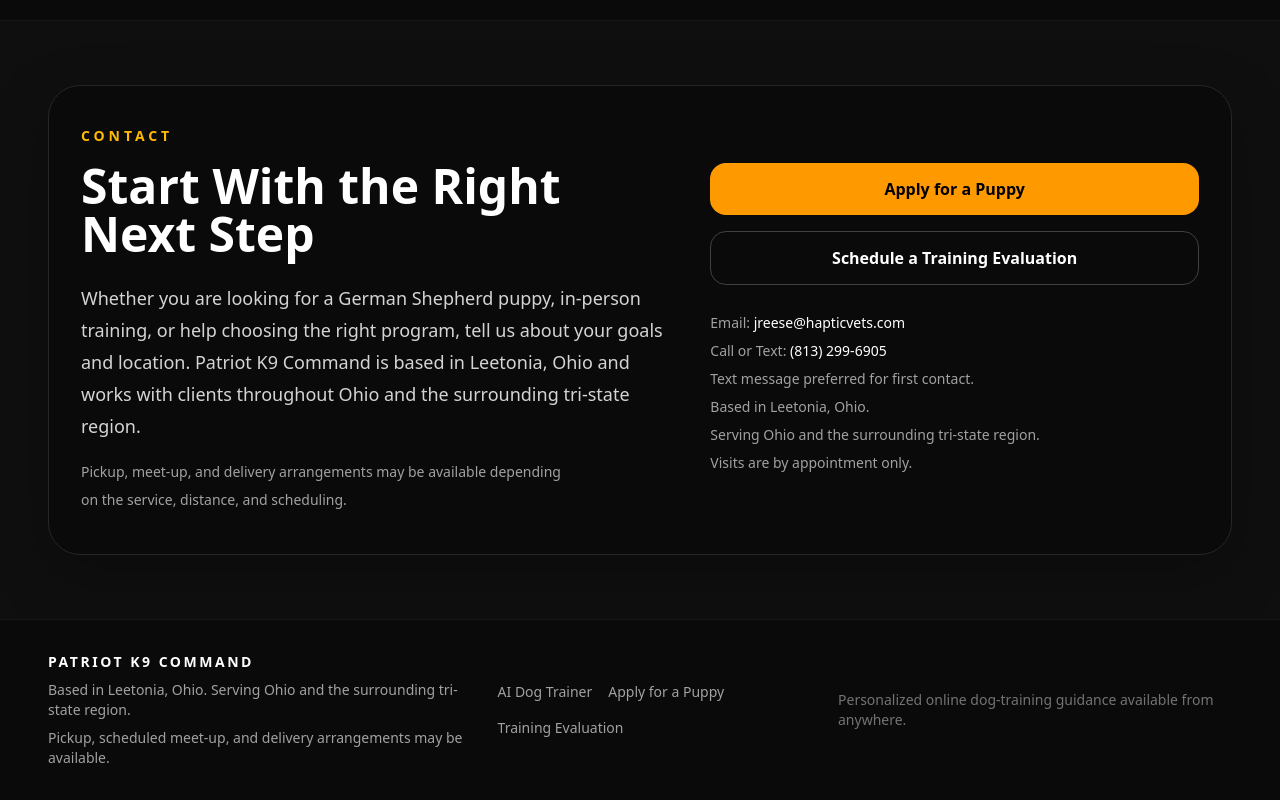
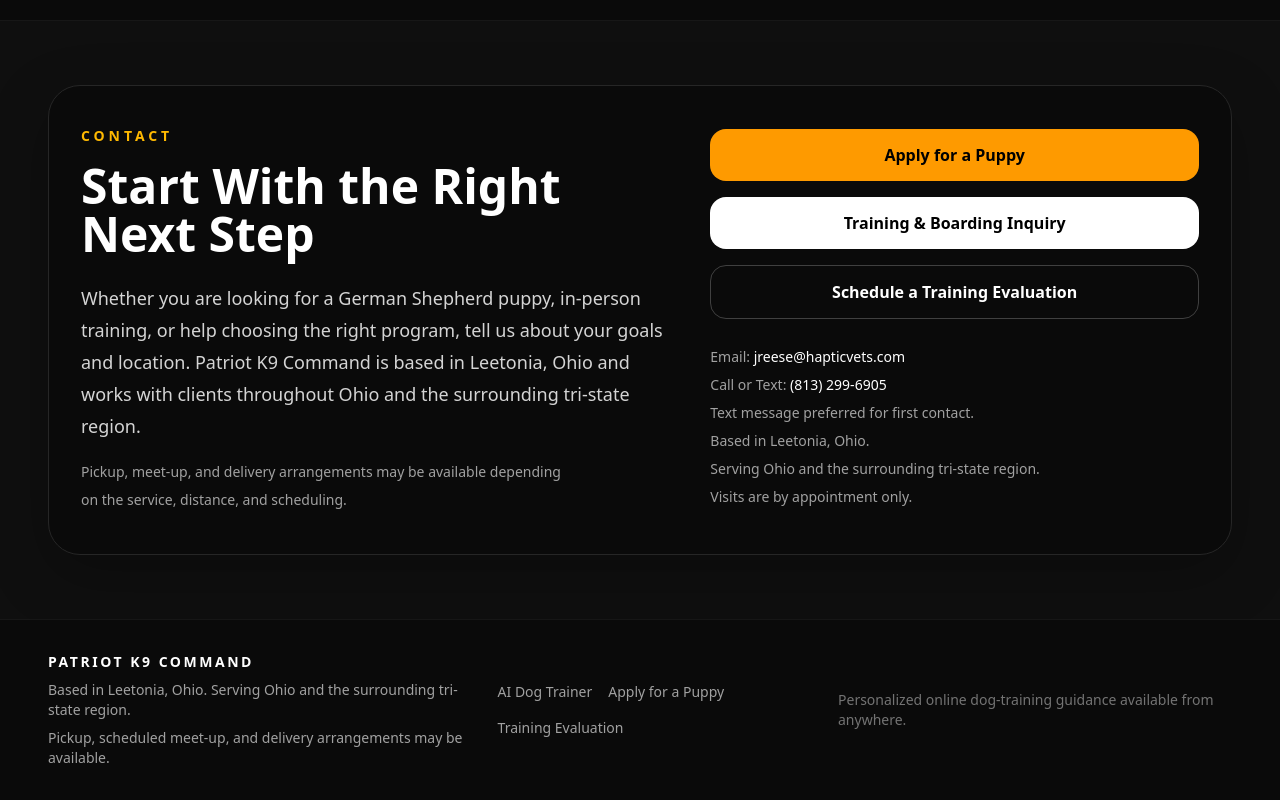
Before and after one commit to HapticVets/das-muller-website, a Next.js app: page / in a window 1280 px wide. Shown: the part 10721-11521 px from the top of the page. Built offline with nearby package versions, Linux system fonts and the light colour scheme; no server answers.

Commit message:
Add homepage inquiry call to action

```diff
--- a/src/components/HomePageClient.tsx
+++ b/src/components/HomePageClient.tsx
@@ -557,6 +557,12 @@
                     Apply for a Puppy
                   </Link>
                   <Link
+                    href="/inquire"
+                    className="inline-flex w-full items-center justify-center rounded-2xl bg-white px-6 py-3.5 font-semibold text-black transition hover:bg-neutral-200 focus:outline-none focus:ring-2 focus:ring-white"
+                  >
+                    Training &amp; Boarding Inquiry
+                  </Link>
+                  <Link
                     href="/training/evaluation"
                     className="inline-flex w-full items-center justify-center rounded-2xl border border-neutral-700 px-6 py-3.5 font-semibold text-white transition hover:bg-neutral-900 focus:outline-none focus:ring-2 focus:ring-neutral-400"
                   >
```
